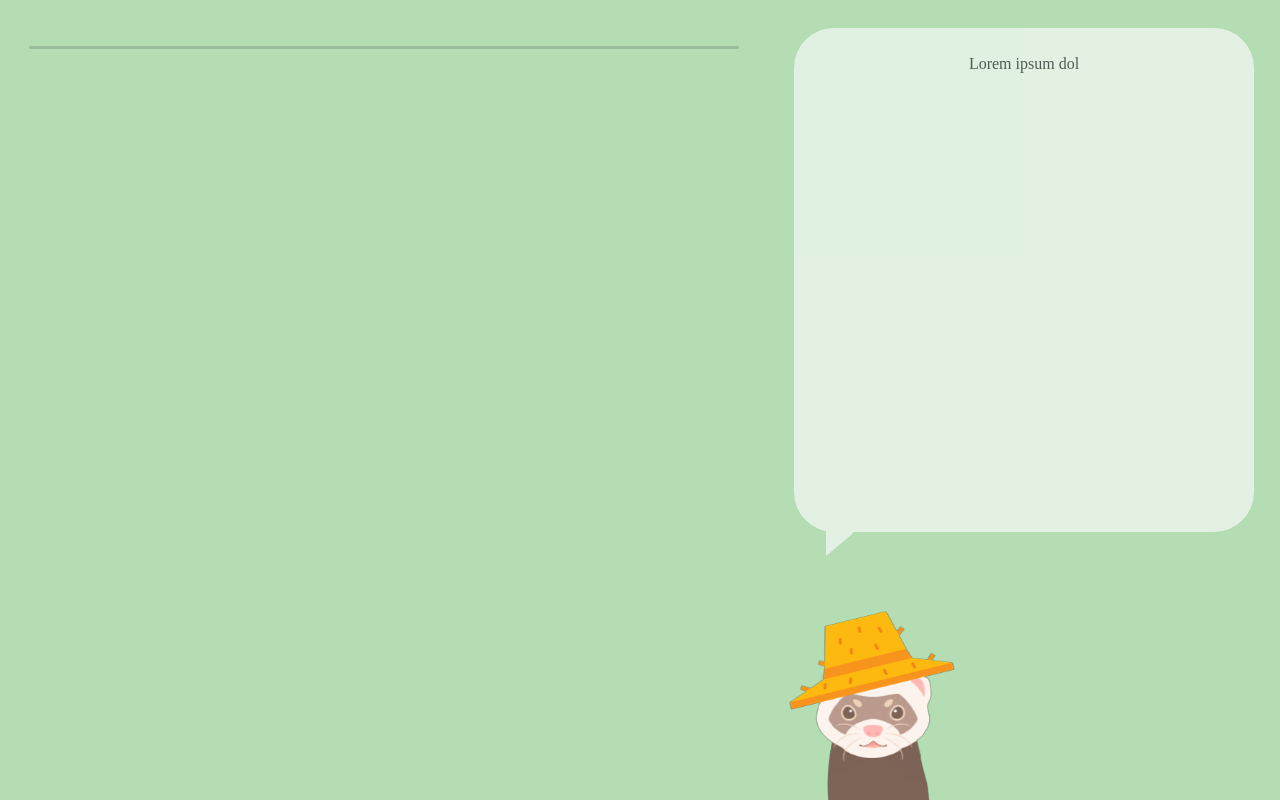
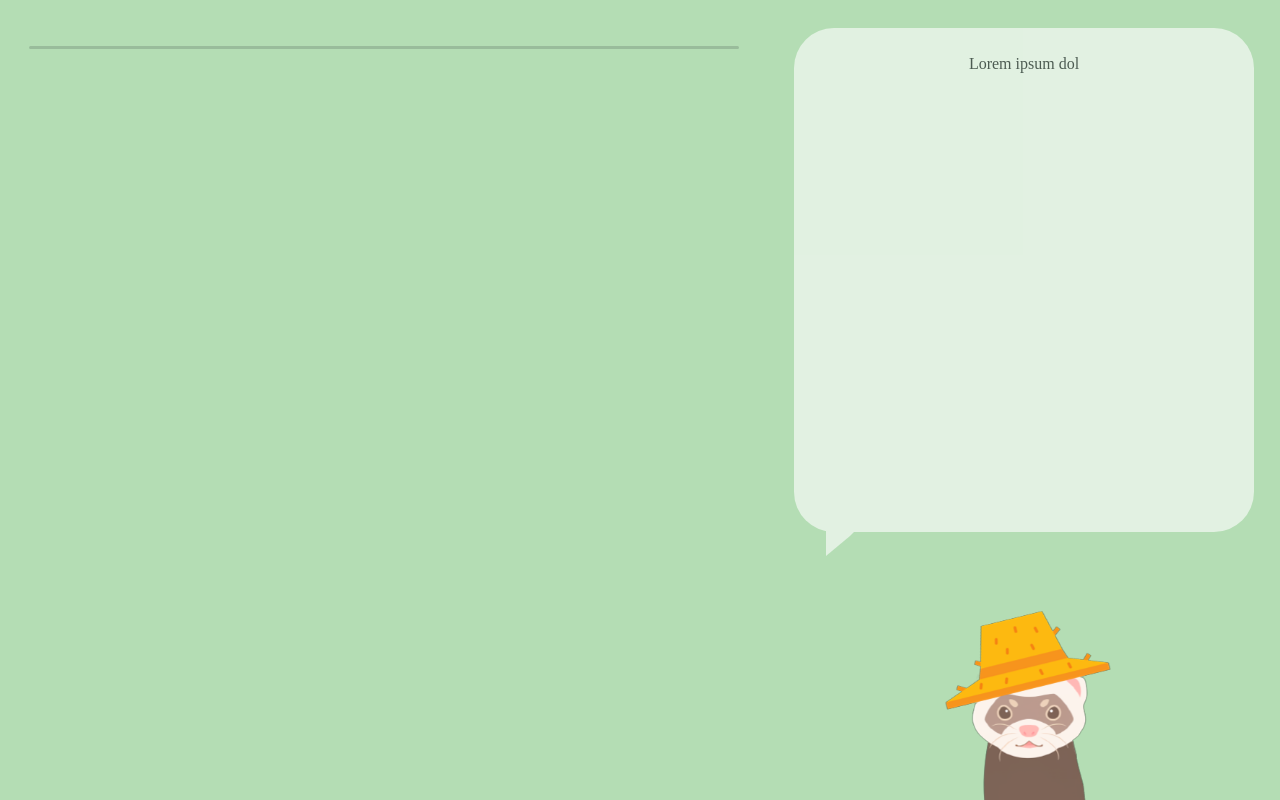
Before and after one commit to n-kly/bitcamp-2023, a React (Create React App) app in the folder frontend/bitcamp-farm-buddy/: page / in a window 1280 px wide. Both pictures are taken after a click on the button 814 px from the left and 408 px from the top of the page. Built offline with nearby package versions, Linux system fonts and the light colour scheme; a web font is replaced by a local one.

Commit message:
buddy container

```diff
--- a/frontend/bitcamp-farm-buddy/src/results.css
+++ b/frontend/bitcamp-farm-buddy/src/results.css
@@ -28,7 +28,7 @@
     justify-content: space-between;
   }
 
-  .mascot-container {
+  .buddy-container {
     height: 100%;
     display: flex;
     justify-content: center;
```
